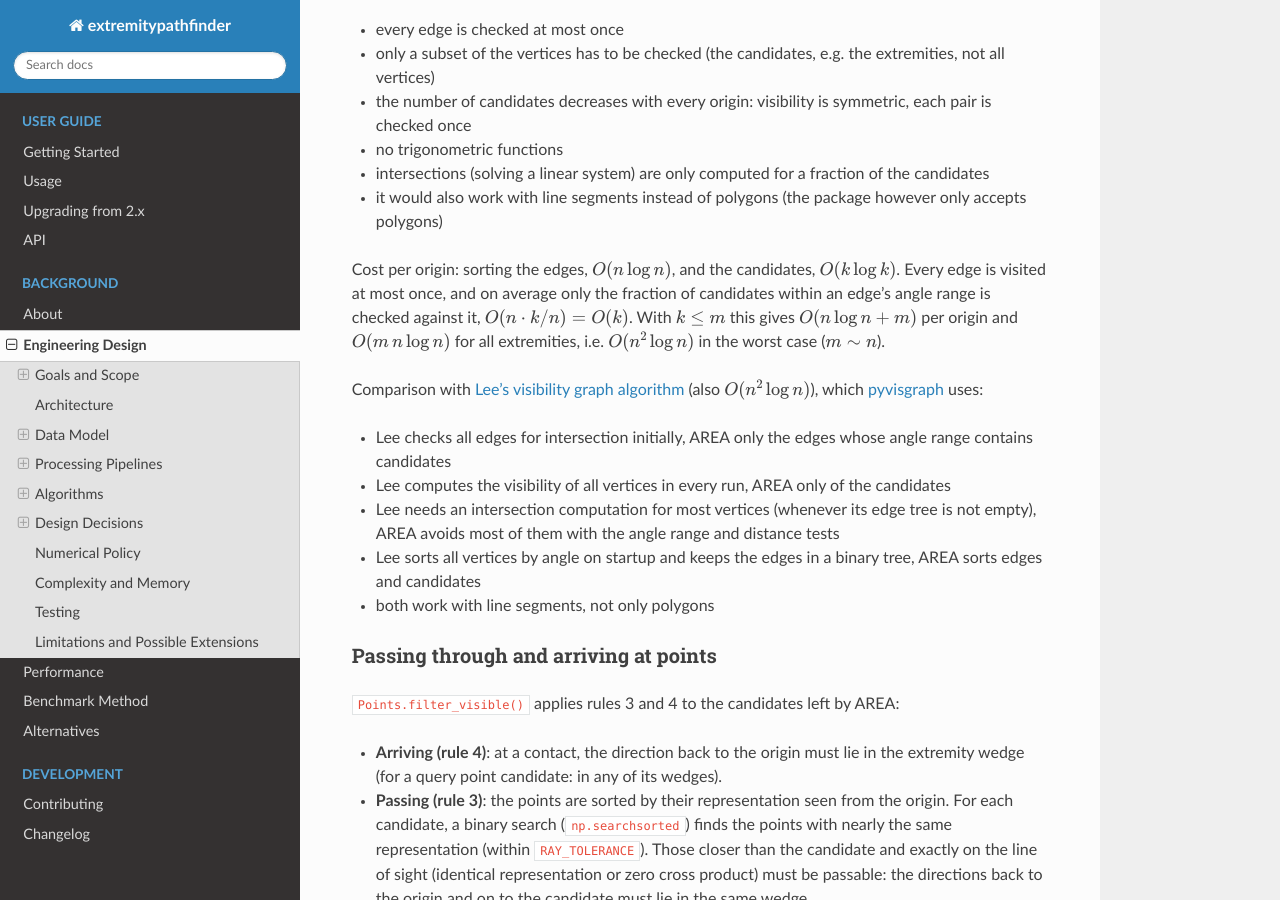
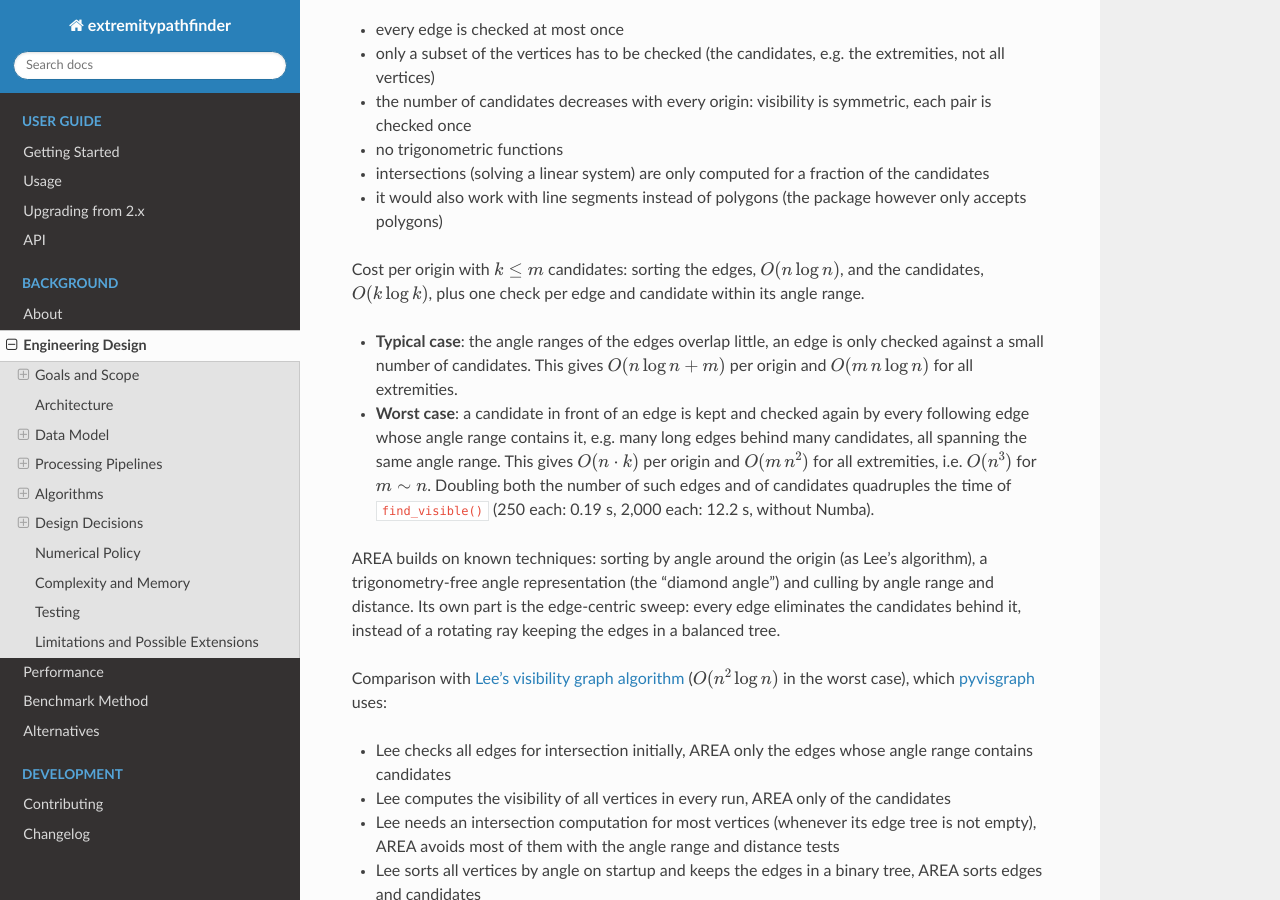
Before and after one commit to jannikmi/extremitypathfinder, a Sphinx documentation site: the page built from docs/8_design.rst, in a window 1280 px wide and 900 px high, scrolled down 8027 px. Built offline with Sphinx 7.4.7 and the Read the Docs theme 3.1.0, drawn with Linux system fonts in a browser that asks for light colours; some of the changed text lies outside the part shown.

Commit message:
docs: correct the worst-case complexity of AREA
A candidate in front of an edge is kept and checked again by every following
edge whose angle range contains it. The visibility from one origin therefore
costs O(n k) in the worst case, O(m n^2) for the visibility graph, not
O(n^2 log n) as stated. Measured: doubling edges and candidates quadruples
the time of find_visible(). Also relate AREA to the known techniques it uses.

Co-Authored-By: Claude Opus 5.5 <noreply@anthropic.com>
Claude-Session: https://claude.ai/code/session_01XJqV79greKdC4GerJQ4fin

```diff
--- a/CHANGELOG.rst
+++ b/CHANGELOG.rst
@@ -64,6 +64,8 @@ other changes:
 - documentation: improved README and documentation landing page (features, quick start, navigation).
 - documentation: engineering design document (goals, architecture, data model, pipelines, algorithms and design decisions).
   The implementation details moved there from the about page.
+- documentation: corrected the worst-case time of the visibility computation (AREA) to ``O(m n²)``
+  for ``n`` vertices and ``m`` extremities (previously stated as ``O(n² log n)``), with its relation to known techniques.
 
 bugfixes:
 
--- a/docs/8_design.rst
+++ b/docs/8_design.rst
@@ -369,14 +369,25 @@ Properties:
 - intersections (solving a linear system) are only computed for a fraction of the candidates
 - it would also work with line segments instead of polygons (the package however only accepts polygons)
 
-Cost per origin: sorting the edges, :math:`O(n \log n)`, and the candidates, :math:`O(k \log k)`.
-Every edge is visited at most once, and on average only the fraction of candidates within an edge's angle range
-is checked against it, :math:`O(n \cdot k / n) = O(k)`.
-With :math:`k \leq m` this gives :math:`O(n \log n + m)` per origin and :math:`O(m \, n \log n)` for all
-extremities, i.e. :math:`O(n^2 \log n)` in the worst case (:math:`m \sim n`).
+Cost per origin with :math:`k \leq m` candidates: sorting the edges, :math:`O(n \log n)`,
+and the candidates, :math:`O(k \log k)`, plus one check per edge and candidate within its angle range.
+
+- **Typical case**: the angle ranges of the edges overlap little, an edge is only checked against
+  a small number of candidates. This gives :math:`O(n \log n + m)` per origin and :math:`O(m \, n \log n)`
+  for all extremities.
+- **Worst case**: a candidate in front of an edge is kept and checked again by every following edge
+  whose angle range contains it, e.g. many long edges behind many candidates, all spanning the same angle range.
+  This gives :math:`O(n \cdot k)` per origin and :math:`O(m \, n^2)` for all extremities,
+  i.e. :math:`O(n^3)` for :math:`m \sim n`. Doubling both the number of such edges and of candidates
+  quadruples the time of ``find_visible()`` (250 each: 0.19 s, 2,000 each: 12.2 s, without Numba).
+
+AREA builds on known techniques: sorting by angle around the origin (as Lee's algorithm),
+a trigonometry-free angle representation (the "diamond angle") and culling by angle range and distance.
+Its own part is the edge-centric sweep: every edge eliminates the candidates behind it,
+instead of a rotating ray keeping the edges in a balanced tree.
 
 Comparison with `Lee's visibility graph algorithm <https://dav.ee/papers/Visibility_Graph_Algorithm.pdf>`__
-(also :math:`O(n^2 \log n)`), which `pyvisgraph <https://github.com/TaipanRex/pyvisgraph>`__ uses:
+(:math:`O(n^2 \log n)` in the worst case), which `pyvisgraph <https://github.com/TaipanRex/pyvisgraph>`__ uses:
 
 - Lee checks all edges for intersection initially, AREA only the edges whose angle range contains candidates
 - Lee computes the visibility of all vertices in every run, AREA only of the candidates
@@ -619,8 +630,9 @@ With ``n`` vertices and ``m`` extremities (usually ``m << n``):
 Step                               Time                        Notes
 =================================  ==========================  =====================================================
 points and wedges                  ``O(n²)``                   vectorised bounding box test: edges through vertices
-visibility graph                   ``O(m n log n)``            AREA for every extremity, cf. `Algorithms`_
-query: visibility of start, goal   ``O(n log n + m)``          dominates the query time
+visibility graph                   ``O(m n log n)``            AREA for every extremity, typical case,
+                                                               worst case ``O(m n²)``, cf. `Algorithms`_
+query: visibility of start, goal   ``O(n log n + m)``          dominates the query time, worst case ``O(n m)``
 query: A*                          ``O(E log E)``              ``E``: graph and temporary edges
 =================================  ==========================  =====================================================
 
--- a/docs/9_alternatives.rst
+++ b/docs/9_alternatives.rst
@@ -23,8 +23,8 @@ This package fits best when:
 Consider an alternative when:
 
 - the environment is very large (many protruding corners): the visibility graph can have up to quadratically many
-  edges in the number of extremities :math:`m`, and computing it takes :math:`O(m \, n \log n)` time for :math:`n`
-  vertices, :math:`O(n^2 \log n)` in the worst case (cf. :ref:`engineering design <design>`).
+  edges in the number of extremities :math:`m`, and computing it typically takes :math:`O(m \, n \log n)` time
+  for :math:`n` vertices, :math:`O(m \, n^2)` in the worst case (cf. :ref:`engineering design <design>`).
   Polyanya needs no visibility graph, but a navigation mesh of the free space, which is likely cheaper to build.
 - the environment changes often: every change requires computing the visibility graph again
 - the input is a grid and approximate (grid or any-angle) paths are good enough: grid planners are simpler
```
